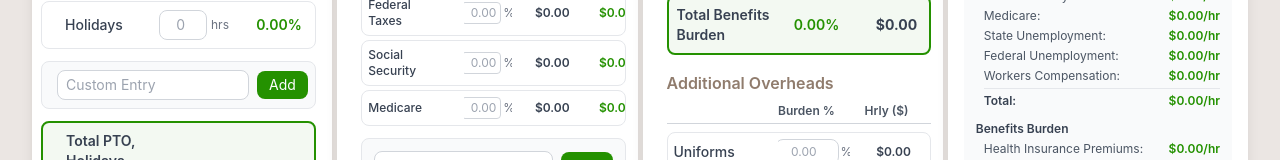
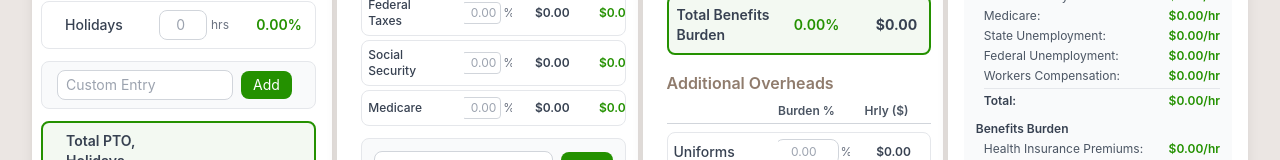
Before and after one commit to KayFernPR/Time-Material-Calculator, a React (Vite) app: page / in a window 1280 px wide. Shown: the part 492-652 px from the top of the page. Built offline with nearby package versions, Linux system fonts and the light colour scheme.

Commit message:
Step 1: reserve 7rem for Add button in Custom Entry box

```diff
--- a/src/components/LaborRateCalculator.jsx
+++ b/src/components/LaborRateCalculator.jsx
@@ -588,7 +588,7 @@ function LaborRateCalculator() {
                       onChange={(e) => setNewCustomHoursNotWorked(e.target.value)}
                       onKeyPress={(e) => e.key === 'Enter' && handleAddCustomHoursNotWorked()}
                       placeholder="Custom Entry"
-                      className="flex-1 min-w-0 max-w-[calc(100%-6rem)] px-2 py-1 text-sm border border-gray-300 rounded-lg focus:outline-none focus:ring-2 focus:ring-primary"
+                      className="flex-1 min-w-0 max-w-[calc(100%-7rem)] px-2 py-1 text-sm border border-gray-300 rounded-lg focus:outline-none focus:ring-2 focus:ring-primary"
                     />
                     <button
                       type="button"
@@ -688,7 +688,7 @@ function LaborRateCalculator() {
                       onChange={(e) => setNewCustomNonBillable(e.target.value)}
                       onKeyPress={(e) => e.key === 'Enter' && handleAddCustomNonBillable()}
                       placeholder="Custom Entry"
-                      className="flex-1 min-w-0 max-w-[calc(100%-6rem)] px-2 py-1 text-sm border border-gray-300 rounded-lg focus:outline-none focus:ring-2 focus:ring-primary"
+                      className="flex-1 min-w-0 max-w-[calc(100%-7rem)] px-2 py-1 text-sm border border-gray-300 rounded-lg focus:outline-none focus:ring-2 focus:ring-primary"
                     />
                     <button
                       type="button"
```
